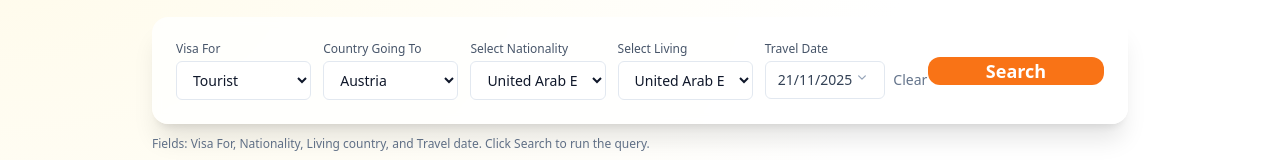
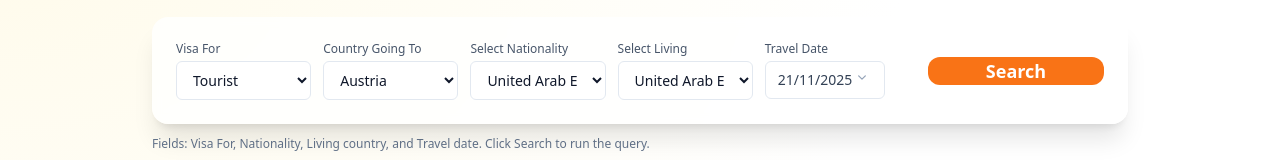
Before and after one commit to nayerraouf9/elite-path-visa-project, a Next.js app: page /visas in a window 1280 px wide. Shown: the part 221-381 px from the top of the page. Built offline with nearby package versions, Linux system fonts and the light colour scheme.

Commit message:
test(ci): hide clear button (sr-only) and assert visa-form.spec.ts runs in Playwright CI

```diff
--- a/src/app/visas/page.tsx
+++ b/src/app/visas/page.tsx
@@ -92,7 +92,7 @@ export default function VisaPage() {
                 <span className="text-slate-600 text-xs mb-1">Travel Date</span>
                 <div className="relative flex items-center gap-2">
                   <DatePicker value={date} onChange={(v)=>setDate(v)} />
-                  <button type="button" aria-label="Clear date" className="text-sm text-slate-500 hover:text-slate-700" onClick={()=>setDate('')}>Clear</button>
+                  <button type="button" aria-label="Clear date" className="sr-only" onClick={()=>setDate('')}>Clear</button>
                   {/* Hidden date input to allow e2e tests to set date directly */}
                   <input aria-label="Travel Date Input" type="date" value={date} onChange={(e)=>setDate(e.target.value)} className="sr-only" />
                 </div>
```
